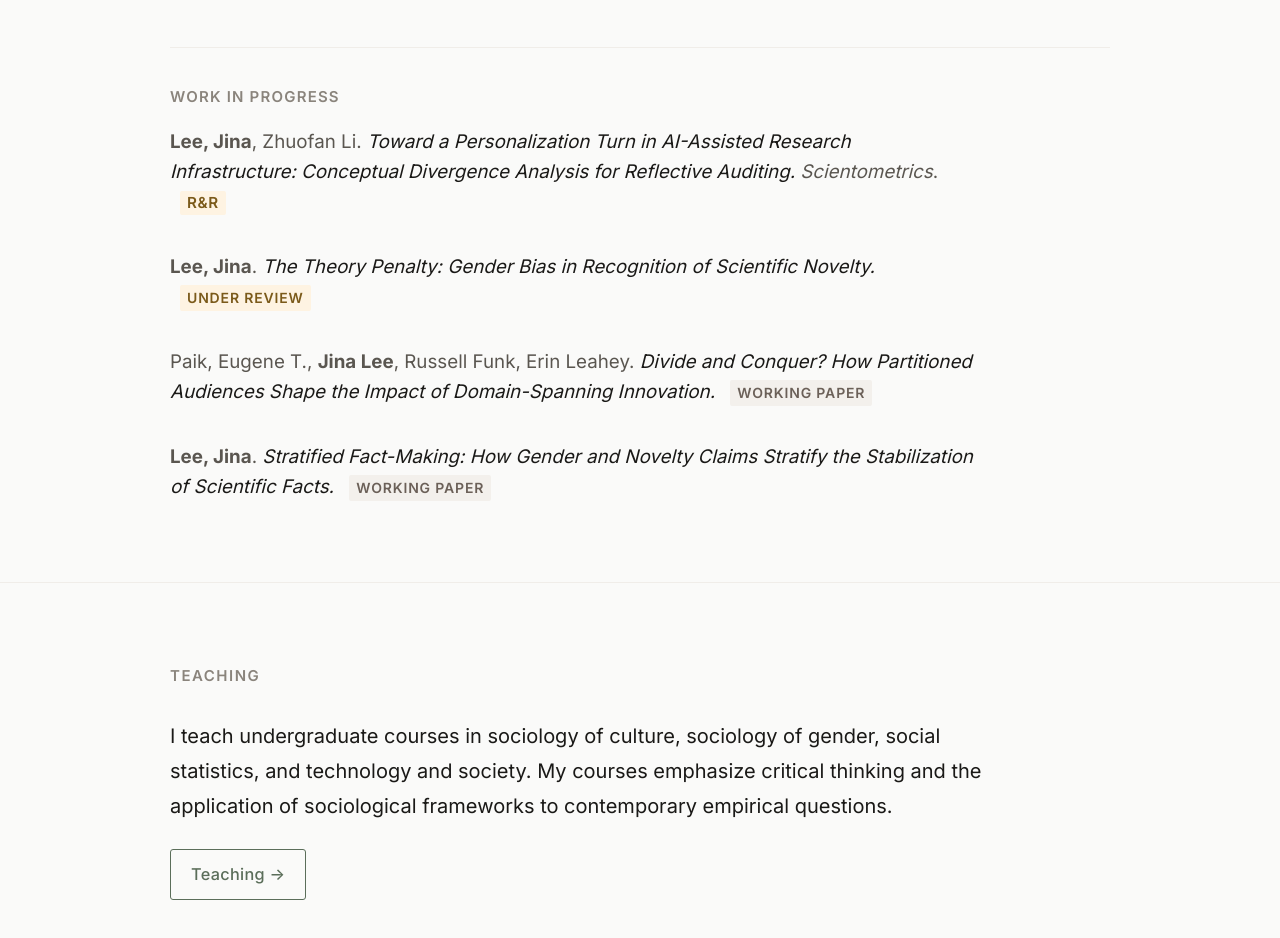
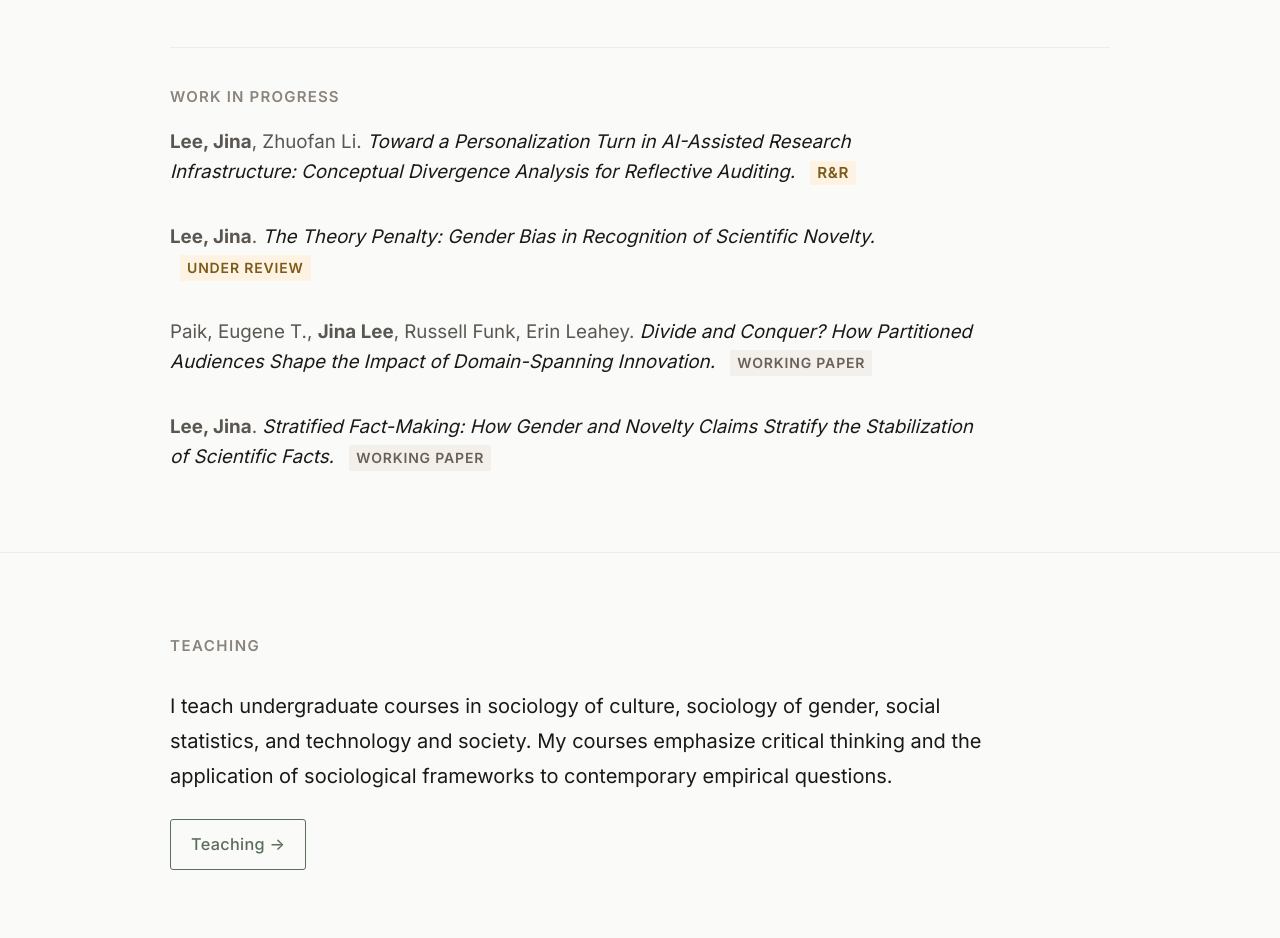
Before and after one commit to JinaLee-soc/jinalee-soc, a Next.js app: page / in a window 1280 px wide. Shown: the part 2040-2978 px from the top of the page. Built offline with nearby package versions, Linux system fonts and the light colour scheme.

Commit message:
Hide venue for R&R publication

```diff
--- a/src/components/PublicationItem.tsx
+++ b/src/components/PublicationItem.tsx
@@ -36,6 +36,8 @@ export default function PublicationItem({
   pub,
   showStatus = true,
 }: PublicationItemProps) {
+  const displayVenue = pub.status === 'Revise & Resubmit' ? '' : pub.venue
+
   return (
     <li className="pub-item">
       <p className="pub-item__citation">
@@ -53,10 +55,10 @@ export default function PublicationItem({
         ) : (
           <em className="pub-item__title">{pub.title}</em>
         )}{' '}
-        {pub.venue && <em className="pub-item__venue">{pub.venue}</em>}
+        {displayVenue && <em className="pub-item__venue">{displayVenue}</em>}
         {pub.volumeIssuePages ? (
           <span>, {pub.volumeIssuePages}</span>
-        ) : pub.venue ? (
+        ) : displayVenue ? (
           <span>.</span>
         ) : null}
         {pub.doi && (
```
